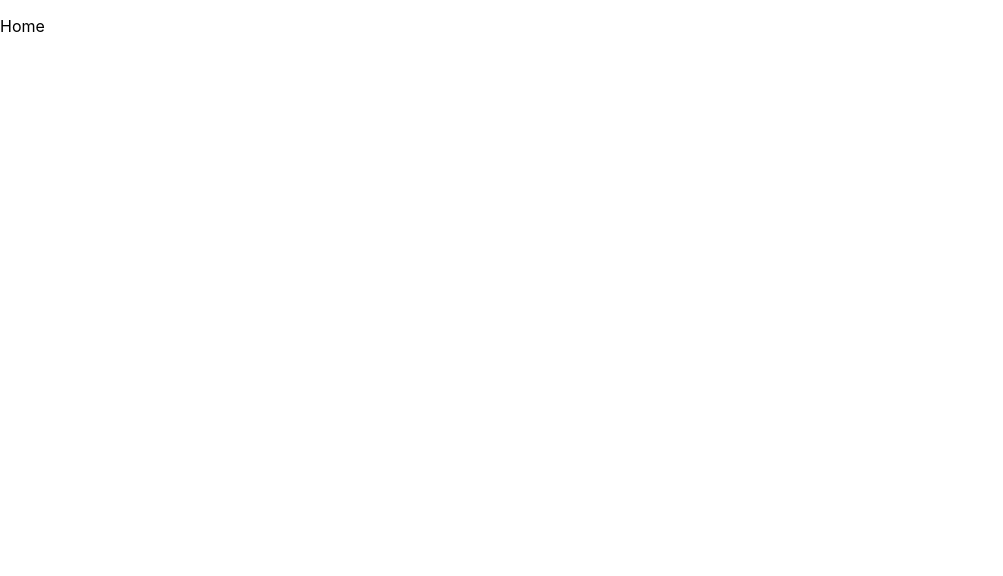
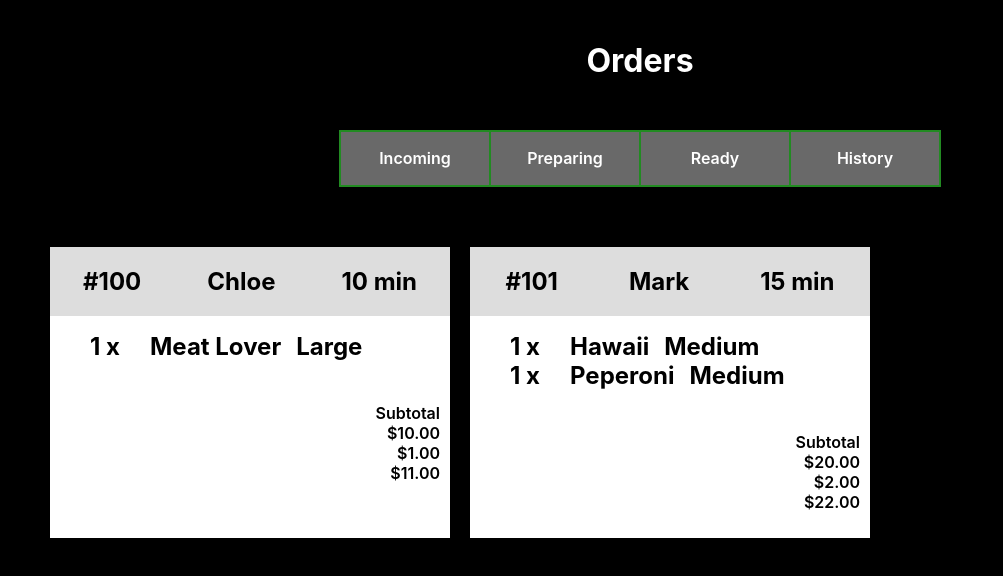
Before and after one commit to gin0753/fe-monaPizza, a React (Create React App) app: page /viewOrder in a window 1280 px wide. Shown: the top 576 px of the page, without its empty margins (0-1003 px from the left). Built offline with nearby package versions, Linux system fonts and the light colour scheme.

Commit message:
overall layout

```diff
--- a/src/App.js
+++ b/src/App.js
@@ -5,6 +5,7 @@ import { Route, Switch, BrowserRouter as Router } from 'react-router-dom';
 import About from './pages/About/About';
 import Home from './pages/Home/Home';
 import Users from './pages/Users/Users';
+import ViewOrder from './pages/ViewOrder/ViewOrder';
 
 function App() {
     return (
@@ -12,6 +13,7 @@ function App() {
             <Switch>
                 <Route path="/about" component={About} />
                 <Route path="/users" component={Users} />
+                <Route path="/viewOrder" component={ViewOrder} />
                 <Route path="/" component={Home} />
             </Switch>
         </Router>
--- a/src/pages/ViewOrder/ViewOrder.css
+++ b/src/pages/ViewOrder/ViewOrder.css
@@ -0,0 +1,87 @@
+body {
+    padding-top: 20px;
+    padding-left: 40px;
+    padding-right: 40px;
+    background-color:black;
+}
+ul {
+    list-style-type: none;
+}
+
+.viewOrder_title {
+    text-align:center;
+    color:white;
+}
+
+.viewOrder_navbar {
+    margin: auto;
+    width: 600px;
+    height: 55px;
+    display: flex;
+    margin-bottom: 50px;
+    margin-top: 50px;
+    border-style: solid;
+    border-width: 1px;
+    border-color: forestgreen;
+    background-color:dimgray;
+    color:white;
+}
+
+.viewOrder_navbar__element {
+    font-weight:600;
+    text-align:center;
+    width:150px;
+    margin:10;
+    border-style:solid;
+    border-width:1px;
+    border-color:forestgreen;
+}
+.viewOrder_navbar__element:hover {
+    background-color:forestgreen;
+}
+
+.viewOrder_order-container {
+    display:flex;
+}
+
+.viewOrder_header {
+    display: flex;
+    background-color: #dddddd;
+    justify-content: space-around;
+}
+.viewOrder_order-number::before{
+    content:"#"
+}
+
+.viewOrder_order {
+    width: 400px;
+    background-color:white;
+    margin:10px;
+}
+
+.viewOrder_details {
+}
+
+.viewOrder_list {
+    display: flex;
+    font-weight: 700;
+    font-size: 24px;
+}
+
+.viewOrder_quantity {
+    width:60px;
+}
+.viewOrder_quantity::after {
+    content:" x";
+}
+
+.viewOrder_item-name {
+    margin-right:15px;
+}
+
+.viewOrder_total {
+    font-weight:600;
+    padding: 10px;
+    list-style-type: none;
+    text-align: right;
+}
--- a/src/pages/ViewOrder/ViewOrder.js
+++ b/src/pages/ViewOrder/ViewOrder.js
@@ -1,13 +1,97 @@
 import React, { Component } from 'react';
+import './ViewOrder.css';
 
-class ViewOrder extends Component{
-	constructor(){
-		super
-	}
+class ViewOrder extends Component {
+    constructor() {
+        super()
+    }
 
 
-	render(){
-	}
+    render() {
+        return <>
+            <h1 className="viewOrder_title">Orders</h1>
+            <div className="viewOrder_navbar">
+                <div className="viewOrder_navbar__element"><p>Incoming</p></div>
+                <div className="viewOrder_navbar__element"><p>Preparing</p></div>
+                <div className="viewOrder_navbar__element"><p>Ready</p></div>
+                <div className="viewOrder_navbar__element"><p>History</p></div>
+            </div>
+            <div className="viewOrder_order-container">
+                <div className="viewOrder_order">
+                    <div className="viewOrder_header">
+                        <h2 className="viewOrder_order-number">100</h2>
+                        <h2 className="viewOrder_customer-name">Chloe</h2>
+                        <h2 className="viewOrder_countdown">10 min</h2>
+                    </div>
+                    <div className="viewOrder_details">
+                        <ul>
+                            <li className="viewOrder_list">
+                                <div className="viewOrder_quantity">
+                                    1
+                            </div>
+                                <div className="viewOrder_item-name">
+                                    Meat Lover
+                            </div>
+                                <div className="viewOrder_item-size">
+                                    Large
+                            </div>
+                            </li>
+                        </ul>
+                    </div>
+                    <div className="viewOrder_total">
+                        <ul>
+                            <li>Subtotal</li>
+                            <li>$10.00</li>
+                            <li>$1.00</li>
+                            <li>$11.00</li>
+                        </ul>
+                    </div>
+                </div>
+                <div className="viewOrder_order">
+                    <div className="viewOrder_header">
+                        <h2 className="viewOrder_order-number">101</h2>
+                        <h2 className="viewOrder_customer-name">Mark</h2>
+                        <h2 className="viewOrder_countdown">15 min</h2>
+                    </div>
+                    <div className="viewOrder_details">
+                        <ul>
+                            <li className="viewOrder_list">
+                                <div className="viewOrder_quantity">
+                                    1
+                            </div>
+                                <div className="viewOrder_item-name">
+                                    Hawaii
+                            </div>
+                                <div className="viewOrder_item-size">
+                                    Medium
+                            </div>
+                            </li>
+                            <li className="viewOrder_list">
+                                <div className="viewOrder_quantity">
+                                    1
+                            </div>
+                                <div className="viewOrder_item-name">
+                                    Peperoni
+                            </div>
+                                <div className="viewOrder_item-size">
+                                    Medium
+                            </div>
+                            </li>
+                        </ul>
+                    </div>
+                    <div className="viewOrder_total">
+                        <ul>
+                            <li>Subtotal</li>
+                            <li>$20.00</li>
+                            <li>$2.00</li>
+                            <li>$22.00</li>
+                        </ul>
+                    </div>
+                </div>
+            </div>
+
+        </>
+    }
 }
 
 export default ViewOrder;
```
Lines whose indentation alone changed are shown as unchanged.
